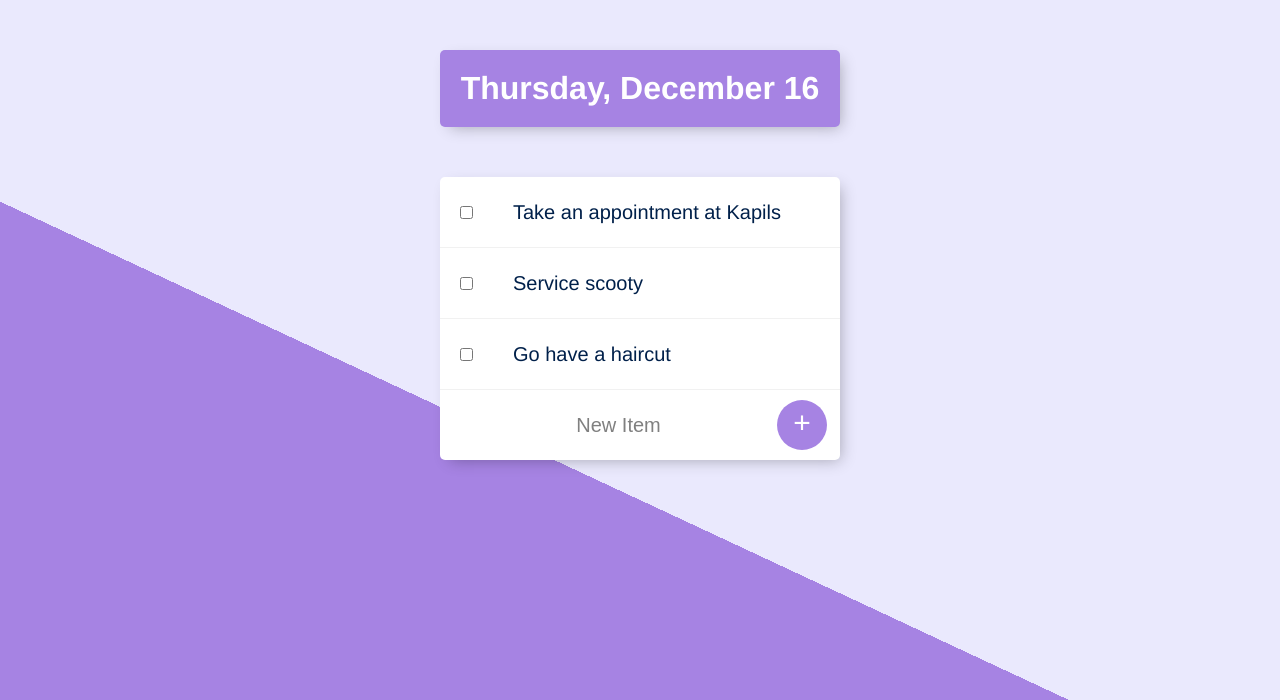
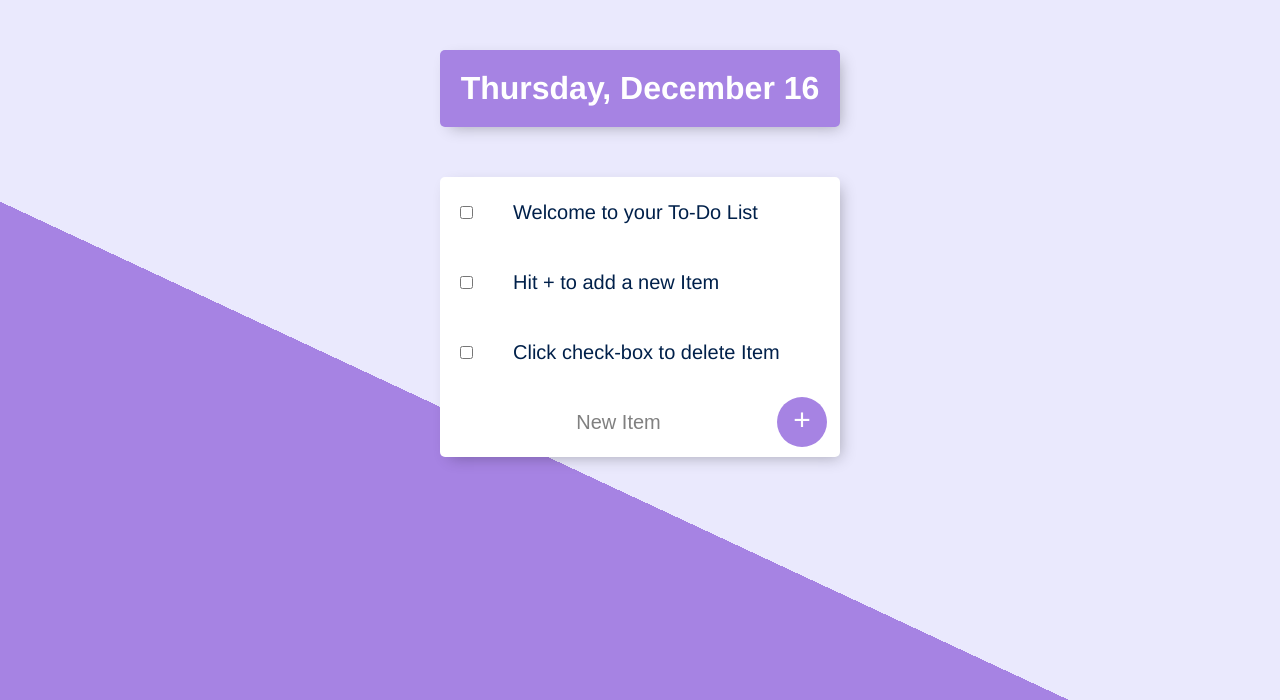
Before and after one commit to sanjyot242/TodoList, a Node server app: page / in a window 1280 px wide. Shown: the top 700 px of the page. Run offline with Node 20, Linux system fonts and the light colour scheme; data comes from the database, SQL or seed files in the repository; data that the repository does not hold is empty; some libraries are stand-ins or nearby versions.

Commit message:
Added Database support with addition and delete functionality

```diff
--- a/app.js
+++ b/app.js
@@ -1,43 +1,93 @@
-const express = require("express")
-const bodyParser = require("body-parser")
-const Date = require(__dirname + "/date.js")
+const express = require("express");
+const bodyParser = require("body-parser");
+const Date = require(__dirname + "/date.js");
+const mongoose = require("mongoose");
 
 const app = express();
-app.set('view engine', 'ejs');
+app.set("view engine", "ejs");
 app.use(express.static("public"));
-app.use(bodyParser.urlencoded({ extended: true }))
+app.use(bodyParser.urlencoded({ extended: true }));
 
-const items = ["Take an appointment at Kapils", "Service scooty", "Go have a haircut"];
-const workItems = [];
+mongoose.connect("mongodb://localhost:27017/todoListDB");
+
+const itemsSchema = {
+  name: {
+    type: String,
+    required: true,
+  },
+};
+
+const Item = mongoose.model("item", itemsSchema);
+
+const item1 = new Item({
+  name: "Welcome to your To-Do List",
+});
+const item2 = new Item({
+  name: "Hit + to add a new Item",
+});
+const item3 = new Item({
+  name: "Click check-box to delete Item",
+});
+
+// const items = ["Take an appointment at Kapils", "Service scooty", "Go have a haircut"];
+// const workItems = [];
 
 app.get("/", function (req, res) {
-    currentDay = Date.getDate();
-    res.render('list', { listTitle: currentDay, items: items })
-})
+  currentDay = Date.getDate();
+  Item.find({}, function (err, items) {
+    if (err) {
+      console.log(err);
+    } else {
+      if (items.length === 0) {
+        Item.insertMany([item1, item2, item3], function (err) {
+          if (err) {
+            console.log(err);
+          } else {
+            console.log("Success");
+            res.redirect("/");
+          }
+        });
+      } else {
+        res.render("list", { listTitle: currentDay, items: items });
+      }
+    }
+  });
+});
 
 app.post("/", function (req, res) {
+  item = req.body.addedTask;
+  const newItem = new Item({
+    name: item,
+  });
+  newItem.save(function (err) {
+    if (err) {
+      console.log(err);
+    } else {
+      res.redirect("/");
+    }
+  });
+});
 
-    console.log(req.body)
-    item = req.body.addedTask;
-    if (req.body.button === "Work List") {
-        workItems.push(item);
-        res.redirect("/work")
+app.post("/delete", function (req, res) {
+  let id = req.body.checkbox.trim();
+  console.log(id);
+  Item.findByIdAndRemove(id, function (err) {
+    if (!err) {
+      res.redirect("/");
     } else {
-        items.push(item);
-        res.redirect("/");
+      console.log(err);
     }
-
-})
+  });
+});
 
 app.get("/work", function (res, res) {
-    res.render("list", { listTitle: "Work List", items: workItems })
-})
-
+  res.render("list", { listTitle: "Work List", items: workItems });
+});
 
 app.get("/about", function (req, res) {
-    res.render("about");
-})
+  res.render("about");
+});
 
 app.listen(3000, function () {
-    console.log("Server is up and running on port 3000")
-})
+  console.log("Server is up and running on port 3000");
+});
--- a/package.json
+++ b/package.json
@@ -11,6 +11,7 @@
   "dependencies": {
     "body-parser": "^1.19.1",
     "ejs": "^3.1.6",
-    "express": "^4.17.1"
+    "express": "^4.17.1",
+    "mongoose": "^6.1.2"
   }
 }
--- a/public/css/styles.css
+++ b/public/css/styles.css
@@ -1,27 +1,24 @@
 html {
+  background-color: #eae9fd;
 
-    background-color: #EAE9FD;
-
-    background-image: -webkit-linear-gradient(65deg, #A683E3 50%, #EAE9FD 50%);
+  background-image: -webkit-linear-gradient(65deg, #a683e3 50%, #eae9fd 50%);
 
   min-height: 1000px;
 
   font-family: "helvetica neue";
-
 }
 
-  h1{
+h1 {
   color: #ffff;
-      padding:20px ;
+  padding: 20px;
 }
 
 #heading {
-    background-color: #A683E3;
+  background-color: #a683e3;
   text-align: center;
 }
 
 .box {
-
   max-width: 400px;
 
   margin: 50px auto;
@@ -31,11 +28,9 @@ html {
   border-radius: 5px;
 
   box-shadow: 5px 5px 15px -5px rgba(0, 0, 0, 0.3);
-
 }
 
 .item {
-
   min-height: 70px;
 
   display: flex;
@@ -43,39 +38,23 @@ html {
   align-items: center;
 
   border-bottom: 1px solid #f1f1f1;
-
 }
 
-
-
 .item:last-child {
-
   border-bottom: 0;
-
 }
 
-
-
-  input:checked+p {
-
+input:checked + p {
   text-decoration: line-through;
 
-    text-decoration-color: #A683E3;
-
+  text-decoration-color: #a683e3;
 }
 
-
-
 input[type="checkbox"] {
-
   margin: 20px;
-
 }
 
-
-
 p {
-
   margin: 0;
 
   padding: 20px;
@@ -85,23 +64,15 @@ html {
   font-weight: 200;
 
   color: #00204a;
-
 }
 
-
-
-  form {
-
+form.item {
   text-align: center;
 
   margin-left: 20px;
-
 }
 
-
-
 button {
-
   min-height: 50px;
 
   width: 50px;
@@ -110,7 +81,7 @@ html {
 
   border-color: transparent;
 
-    background-color: #A683E3;
+  background-color: #a683e3;
 
   color: #fff;
 
@@ -119,14 +90,10 @@ html {
   padding-bottom: 6px;
 
   border-width: 0;
-
 }
 
-
-
 input[type="text"] {
-
-    text-align:center;
+  text-align: center;
 
   height: 60px;
 
@@ -141,37 +108,24 @@ html {
   font-weight: 200;
 
   width: 313px;
-
 }
 
-
-
 input[type="text"]:focus {
-
   outline: none;
 
-    box-shadow: inset 0 -3px 0 0 #A683E3;
-
+  box-shadow: inset 0 -3px 0 0 #a683e3;
 }
 
-
-
 ::placeholder {
-
   color: grey;
 
   opacity: 1;
-
 }
 
-
-
 footer {
-
   color: white;
 
   color: rgb (0, 0, 0, 0.5);
 
   text-align: center;
-
 }
--- a/views/list.ejs
+++ b/views/list.ejs
@@ -1,31 +1,27 @@
 <%- include('header'); -%>
 <div class="box" id="heading">
-
-
-    <h1> <%= listTitle %> </h1>
-
+  <h1><%= listTitle %></h1>
 </div>
 
 <div class="box">
+  <% if (items.length != 0) { %> <% items.forEach(element => { %>
+  <form action="/delete" method="post">
+    <div class="item">
+      <input
+        type="checkbox"
+        name="checkbox"
+        value="<%= element._id %> "
+        onChange="this.form.submit()"
+      />
+      <p><%= element.name %></p>
+    </div>
+  </form>
+  <% }) %> <% } %>
 
-
-
-    <% if (items.length != 0) { %>
-    <% for( let index = 0; index < items.length; index++ ) { %>
-    <div class="item">
-        <input type="checkbox">
-        <p> <%= items[index] %> </p>
-    </div>
-
-    <% } %>
-    <% } %>
-
-    <form action="/" method="POST" class="item">
-        <input type="text" name="addedTask" id="addedTask" placeholder="New Item">
-        <button type="submit" name="button" value="<%= listTitle %>">+</button>
-    </form>
+  <form action="/" method="POST" class="item">
+    <input type="text" name="addedTask" id="addedTask" placeholder="New Item" />
+    <button type="submit" name="button" value="<%= listTitle %>">+</button>
+  </form>
 </div>
 
-
-
 <%- include('header'); -%>
```
Also changed, not shown: 1 other file. Lines whose indentation alone changed are shown as unchanged.
